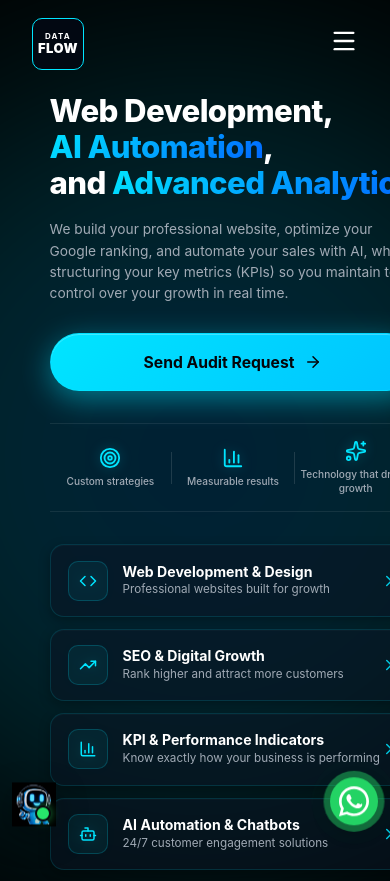
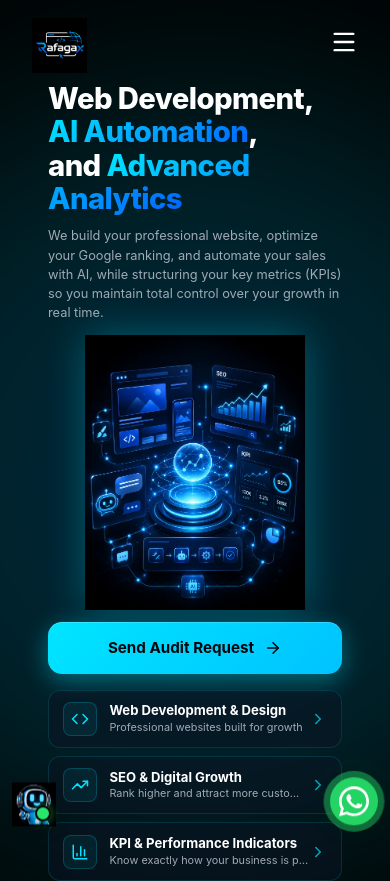
Before and after one commit to rafagax/proyecto-web, a React (Vite) app: page / in a window 390 px wide. Shown: the top 881 px of the page. Built offline with nearby package versions, Linux system fonts and the light colour scheme.

Commit message:
ajustes finales de movil

```diff
--- a/src/App.css
+++ b/src/App.css
@@ -2663,44 +2663,65 @@
   }
 
   .mobile-only {
-    display: unset !important; /* Keep original block/flex display */
+    display: unset !important;
   }
 
   .mobile-only-break {
     display: inline !important;
   }
 
-  /* Force Hero Container Text Left Alignment */
+  /* ── Hero container: compact, left-aligned, no min-height ── */
   .hero-content-responsive {
     text-align: left !important;
     align-items: flex-start !important;
-    padding: 1.5rem 1.1rem !important;
-  }
-
+    padding: 0.6rem 1rem 0 !important;
+    min-height: unset !important;
+    width: 100% !important;
+  }
+
+  /* ── H1 ── */
   .hero-content-responsive .hero-title {
-    font-size: clamp(1.8rem, 8vw, 2.3rem) !important;
+    font-size: clamp(1.65rem, 7.5vw, 2.1rem) !important;
     font-weight: 800 !important;
     letter-spacing: -0.02em !important;
     line-height: 1.15 !important;
     text-align: left !important;
-    margin-bottom: 1.1rem !important;
-  }
-
+    margin-bottom: 0.65rem !important;
+  }
+
+  /* ── Subtitle ── */
   .hero-content-responsive .hero-subtitle {
-    font-size: 0.86rem !important;
+    font-size: 0.8rem !important;
     color: #a0aab5 !important;
-    margin: 0 0 1.8rem 0 !important;
+    margin: 0 0 0.8rem 0 !important;
     max-width: 100% !important;
-    line-height: 1.55 !important;
+    line-height: 1.5 !important;
     text-align: left !important;
   }
 
-  /* Mobile CTA Button - Send Audit Request */
+  /* ── Mobile Hero Image ── */
+  .mobile-hero-img {
+    width: 100% !important;
+    display: flex !important;
+    justify-content: center !important;
+    align-items: center !important;
+    margin-bottom: 0.75rem !important;
+  }
+
+  .mobile-hero-img-el {
+    width: 75% !important;
+    max-width: 220px !important;
+    height: auto !important;
+    object-fit: contain !important;
+    filter: drop-shadow(0 0 20px rgba(0, 229, 255, 0.3)) !important;
+  }
+
+  /* ── Mobile CTA Button ── */
   .mobile-hero-cta {
-    width: 100%;
+    width: 100% !important;
     display: flex !important;
-    justify-content: flex-start;
-    margin-bottom: 2rem;
+    justify-content: center !important;
+    margin-bottom: 1rem !important;
   }
 
   .btn-mobile-audit {
@@ -2708,93 +2729,59 @@
     align-items: center !important;
     justify-content: center !important;
     gap: 10px !important;
-    width: 100%;
-    padding: 0.95rem 1.5rem !important;
-    border-radius: 50px !important;
+    width: 100% !important;
+    padding: 0.85rem 1.2rem !important;
+    border-radius: 14px !important;
     background: linear-gradient(135deg, #00e5ff 0%, #00c3ff 100%) !important;
     color: #05050a !important;
     font-weight: 700 !important;
-    font-size: 0.98rem !important;
+    font-size: 0.95rem !important;
     text-decoration: none !important;
-    border: 1.5px solid rgba(0, 229, 255, 0.6) !important;
-    box-shadow: 0 8px 30px rgba(0, 229, 255, 0.45),
-                inset 0 1px 0 rgba(255, 255, 255, 0.25) !important;
-    transition: all 0.25s ease !important;
+    border: none !important;
+    box-shadow: 0 6px 24px rgba(0, 229, 255, 0.4),
+                inset 0 1px 0 rgba(255, 255, 255, 0.2) !important;
+    transition: all 0.2s ease !important;
     cursor: pointer;
   }
 
   .btn-mobile-audit:active {
-    transform: translateY(1px) scale(0.98) !important;
-    box-shadow: 0 4px 15px rgba(0, 229, 255, 0.3) !important;
-  }
-
-  /* 3-Column Features Section */
-  .mobile-hero-features {
-    display: flex !important;
-    align-items: center;
-    justify-content: space-between;
-    width: 100%;
-    border-top: 1px solid rgba(255, 255, 255, 0.08);
-    border-bottom: 1px solid rgba(255, 255, 255, 0.08);
-    padding: 1rem 0;
-    margin-bottom: 2rem;
-  }
-
-  .feature-col-divider {
-    width: 1px;
-    height: 32px;
-    background: rgba(255, 255, 255, 0.12);
-    flex-shrink: 0;
-  }
-
-  .feature-col {
-    display: flex;
-    flex-direction: column;
-    align-items: center;
-    text-align: center;
-    flex: 1;
-    min-width: 0;
-    padding: 0 4px;
-  }
-
-  .feature-icon {
-    color: #00e5ff !important;
-    margin-bottom: 0.4rem;
-    filter: drop-shadow(0 0 6px rgba(0, 229, 255, 0.25));
-  }
-
-  .feature-col span {
-    font-size: 0.63rem;
-    font-weight: 500;
-    color: #a0aab5;
-    line-height: 1.35;
-  }
-
-  /* 4 Service Cards List */
+    transform: scale(0.97) !important;
+    box-shadow: 0 3px 12px rgba(0, 229, 255, 0.3) !important;
+  }
+
+  /* ── Hero container override ── */
+  .hero .container {
+    padding-bottom: 0.5rem !important;
+    gap: 0 !important;
+  }
+
+  .hero {
+    min-height: unset !important;
+    padding-top: 72px !important;
+  }
+
+  /* ── 4 Service Cards ── */
   .mobile-hero-services {
     display: flex !important;
-    flex-direction: column;
-    gap: 0.75rem;
-    width: 100%;
+    flex-direction: column !important;
+    gap: 0.5rem !important;
+    width: 100% !important;
   }
 
   .mobile-service-card {
-    display: flex;
+    display: flex !important;
     align-items: center;
     background: rgba(10, 20, 35, 0.55) !important;
     border: 1.2px solid rgba(0, 229, 255, 0.14) !important;
-    border-radius: 14px !important;
-    padding: 0.95rem 1.1rem !important;
+    border-radius: 12px !important;
+    padding: 0.7rem 0.9rem !important;
     text-decoration: none !important;
-    transition: all 0.25s ease !important;
+    transition: all 0.2s ease !important;
     width: 100%;
-    box-shadow: inset 0 1px 0 rgba(255, 255, 255, 0.02),
-                0 4px 12px rgba(0, 0, 0, 0.3) !important;
   }
 
   .mobile-service-card:active {
     transform: scale(0.98) !important;
-    background: rgba(10, 20, 35, 0.75) !important;
     border-color: rgba(0, 229, 255, 0.35) !important;
   }
 
@@ -2802,15 +2789,14 @@
     display: flex;
     align-items: center;
     justify-content: center;
-    width: 40px;
-    height: 40px;
-    border-radius: 10px;
-    background: rgba(0, 229, 255, 0.06);
+    width: 34px;
+    height: 34px;
+    border-radius: 8px;
+    background: rgba(0, 229, 255, 0.07);
     border: 1px solid rgba(0, 229, 255, 0.2);
     color: #00e5ff;
-    margin-right: 0.9rem;
+    margin-right: 0.75rem;
     flex-shrink: 0;
-    filter: drop-shadow(0 0 5px rgba(0, 229, 255, 0.15));
   }
 
   .service-card-text {
@@ -2822,14 +2808,14 @@
   }
 
   .service-card-text h4 {
-    font-size: 0.88rem !important;
+    font-size: 0.82rem !important;
     font-weight: 700 !important;
     color: #ffffff !important;
-    margin: 0 0 2px 0 !important;
+    margin: 0 0 1px 0 !important;
   }
 
   .service-card-text p {
-    font-size: 0.73rem !important;
+    font-size: 0.68rem !important;
     color: #a0aab5 !important;
     margin: 0 !important;
     line-height: 1.3 !important;
@@ -2840,229 +2826,8 @@
 
   .service-card-arrow {
     color: #00e5ff !important;
-    opacity: 0.85;
+    opacity: 0.7;
     flex-shrink: 0;
     margin-left: auto;
   }
 }
-
-/* ==========================================================================
-   Simulated iPhone Device Frame & Status Bar (Desktop Mockup Preview)
-   ========================================================================== */
-
-/* Logo Box styling */
-.logo-box {
-  display: flex;
-  flex-direction: column;
-  align-items: center;
-  justify-content: center;
-  width: 52px;
-  height: 52px;
-  border: 1.5px solid #00e5ff;
-  border-radius: 10px;
-  background: #020812;
-  line-height: 1.1;
-  padding: 4px;
-  transition: all 0.3s ease;
-}
-
-.logo-box:hover {
-  box-shadow: 0 0 12px rgba(0, 229, 255, 0.4);
-  transform: translateY(-1px);
-}
-
-.logo-box-mobile {
-  width: 48px;
-  height: 48px;
-  border-radius: 8px;
-}
-
-.logo-data {
-  font-size: 8px;
-  font-weight: 700;
-  color: #ffffff;
-  letter-spacing: 1.2px;
-}
-
-.logo-flow {
-  font-size: 13px;
-  font-weight: 900;
-  color: #ffffff;
-  letter-spacing: 0.5px;
-}
-
-.iphone-status-bar {
-  display: none;
-}
-
-@media (min-width: 769px) {
-  body {
-    background-color: #050a14 !important;
-    background-image: radial-gradient(circle at 50% 50%, #0c1a30 0%, #02060f 100%) !important;
-    display: flex !important;
-    justify-content: center !important;
-    align-items: center !important;
-    min-height: 100vh !important;
-    margin: 0 !important;
-    overflow: hidden !important;
-  }
-
-  .app-container {
-    position: relative !important;
-    width: 390px !important;
-    height: 844px !important;
-    background: #020812 !important;
-    border: 13px solid #1a202c !important;
-    border-radius: 46px !important;
-    box-shadow: 0 25px 60px rgba(0, 0, 0, 0.85),
-                0 0 0 2px rgba(255, 255, 255, 0.05),
-                0 0 45px rgba(0, 229, 255, 0.16) !important;
-    overflow: hidden !important;
-    display: flex !important;
-    flex-direction: column !important;
-    transform: translate3d(0, 0, 0) !important; /* Forces fixed navbar to position here */
-  }
-
-  /* Notch */
-  .app-container::before {
-    content: '' !important;
-    position: absolute !important;
-    top: 0 !important;
-    left: 50% !important;
-    transform: translateX(-50%) !important;
-    width: 125px !important;
-    height: 28px !important;
-    background: #1a202c !important;
-    border-bottom-left-radius: 18px !important;
-    border-bottom-right-radius: 18px !important;
-    z-index: 100000 !important;
-  }
-
-  /* Home Bar Indicator */
-  .app-container::after {
-    content: '' !important;
-    position: absolute !important;
-    bottom: 8px !important;
-    left: 50% !important;
-    transform: translateX(-50%) !important;
-    width: 120px !important;
-    height: 4px !important;
-    background: rgba(255, 255, 255, 0.5) !important;
-    border-radius: 10px !important;
-    z-index: 100000 !important;
-    pointer-events: none !important;
-  }
-
-  main {
-    flex: 1 !important;
-    overflow-y: auto !important;
-    scrollbar-width: none !important;
-  }
-  main::-webkit-scrollbar {
-    display: none !important;
-  }
-
-  /* Fixed Navigation position adjustments relative to container top (under status bar) */
-  .navbar {
-    top: 32px !important;
-    position: absolute !important;
-    width: 100% !important;
-    padding: 0.8rem 0 !important;
-    background: rgba(2, 8, 18, 0.95) !important;
-    backdrop-filter: blur(10px) !important;
-    -webkit-backdrop-filter: blur(10px) !important;
-  }
-
-  /* Status Bar */
-  .iphone-status-bar {
-    display: flex !important;
-    justify-content: space-between;
-    align-items: center;
-    width: 100%;
-    height: 32px;
-    padding: 0 28px 0 24px;
-    background: #020812;
-    color: #ffffff;
-    font-size: 0.76rem;
-    font-weight: 600;
-    font-family: -apple-system, BlinkMacSystemFont, "SF Pro Text", "Segoe UI", sans-serif;
-    position: absolute;
-    top: 0;
-    left: 0;
-    z-index: 99999;
-    user-select: none;
-    pointer-events: none;
-  }
-
-  .status-icons {
-    display: flex;
-    align-items: center;
-    gap: 6px;
-  }
-
-  .signal-bars {
-    display: flex;
-    align-items: flex-end;
-    gap: 1.5px;
-    height: 9px;
-  }
-
-  .signal-bars .bar {
-    width: 2px;
-    background: #ffffff;
-    border-radius: 0.5px;
-  }
-  .signal-bars .bar1 { height: 3px; }
-  .signal-bars .bar2 { height: 5px; }
-  .signal-bars .bar3 { height: 7px; }
-  .signal-bars .bar4 { height: 9px; }
-
-  .wifi-icon {
-    width: 13px;
-    height: 9px;
-    fill: currentColor;
-  }
-
-  .battery-box {
-    width: 18px;
-    height: 9px;
-    border: 1px solid #ffffff;
-    border-radius: 2.5px;
-    padding: 0.8px;
-    position: relative;
-    display: flex;
-    align-items: center;
-  }
-
-  .battery-level {
-    display: block;
-    width: 100%;
-    height: 100%;
-    background: #ffffff;
-    border-radius: 1px;
-  }
-
-  .battery-tip {
-    content: '';
-    position: absolute;
-    right: -2.5px;
-    top: 50%;
-    transform: translateY(-50%);
-    width: 1.5px;
-    height: 3.5px;
-    background: #ffffff;
-    border-top-right-radius: 1px;
-    border-bottom-right-radius: 1px;
-  }
-
-  /* Padding adjustments inside the mock container */
-  .hero {
-    padding-top: 108px !important;
-  }
-
-  .floating-whatsapp {
-    position: absolute !important;
-    bottom: 22px !important;
-    right: 22px !important;
-  }
-}
--- a/src/App.jsx
+++ b/src/App.jsx
@@ -45,7 +45,7 @@ function App() {
         {/* Floating Buttons */}
         <a href="https://wa.me/584144735431?text=Hello,%20I%20came%20from%20your%20website%20and%20I'd%20like%20to%20ask%20something." target="_blank" rel="noopener noreferrer" className="floating-whatsapp">
           <svg width="30" height="30" viewBox="0 0 24 24" fill="none" xmlns="http://www.w3.org/2000/svg">
-            <path d="M20.52 3.449C18.24 1.245 15.24 0 12 0C5.383 0 0 5.383 0 12C0 14.12 0.549 16.19 1.593 18.016L0 24L6.115 22.396C7.882 23.344 9.905 23.856 12 23.856C18.617 23.856 24 18.473 24 12C24 8.76 22.755 5.76 20.52 3.449ZM12 21.841C10.203 21.841 8.468 21.359 6.953 20.461L6.593 20.248L2.946 21.203L3.918 17.656L3.684 17.284C2.688 15.704 2.156 13.888 2.156 12C2.156 6.577 6.577 2.156 12 2.156C14.633 2.156 17.076 3.181 18.939 5.044C20.801 6.907 21.827 9.349 21.827 12C21.827 17.423 17.423 21.841 12 21.841ZM17.423 14.588C17.125 14.439 15.656 13.715 15.385 13.616C15.115 13.517 14.916 13.468 14.717 13.765C14.519 14.063 13.973 14.708 13.805 14.907C13.636 15.105 13.468 15.13 13.171 14.981C12.873 14.832 11.909 14.517 10.771 13.501C9.885 12.711 9.288 11.733 9.119 11.436C8.951 11.139 9.101 10.978 9.25 10.831C9.384 10.697 9.553 10.479 9.702 10.306C9.851 10.132 9.901 10.008 10 9.81C10.099 9.612 10.05 9.438 9.975 9.29C9.9 9.141 9.288 7.643 9.032 7.03C8.784 6.435 8.536 6.516 8.357 6.505C8.188 6.495 7.989 6.495 7.791 6.495C7.592 6.495 7.27 6.569 6.997 6.867C6.724 7.164 5.955 7.883 5.955 9.346C5.955 10.809 7.022 12.222 7.171 12.421C7.32 12.619 9.245 15.707 12.27 16.902C14.656 17.844 15.291 17.656 15.936 17.557C16.581 17.458 18.016 16.69 18.313 15.847C18.611 15.005 18.611 14.286 18.512 14.137C18.413 13.988 18.215 13.888 17.917 13.74Z" fill="white"/>
+            <path d="M20.52 3.449C18.24 1.245 15.24 0 12 0C5.383 0 0 5.383 0 12C0 14.12 0.549 16.19 1.593 18.016L0 24L6.115 22.396C7.882 23.344 9.905 23.856 12 23.856C18.617 23.856 24 18.473 24 12C24 8.76 22.755 5.76 20.52 3.449ZM12 21.841C10.203 21.841 8.468 21.359 6.953 20.461L6.593 20.248L2.946 21.203L3.918 17.656L3.684 17.284C2.688 15.704 2.156 13.888 2.156 12C2.156 6.577 6.577 2.156 12 2.156C14.633 2.156 17.076 3.181 18.939 5.044C20.801 6.907 21.827 9.349 21.827 12C21.827 17.423 17.423 21.841 12 21.841ZM17.423 14.588C17.125 14.439 15.656 13.715 15.385 13.616C15.115 13.517 14.916 13.468 14.717 13.765C14.519 14.063 13.973 14.708 13.805 14.907C13.636 15.105 13.468 15.13 13.171 14.981C12.873 14.832 11.909 14.517 10.771 13.501C9.885 12.711 9.288 11.733 9.119 11.436C8.951 11.139 9.101 10.978 9.25 10.831C9.384 10.697 9.553 10.479 9.702 10.306C9.851 10.132 9.901 10.008 10 9.81C10.099 9.612 10.05 9.438 9.975 9.29C9.9 9.141 9.288 7.643 9.032 7.03C8.784 6.435 8.536 6.516 8.357 6.505C8.188 6.495 7.989 6.495 7.791 6.495C7.592 6.495 7.27 6.569 6.997 6.867C6.724 7.164 5.955 7.883 5.955 9.346C5.955 10.809 7.022 12.222 7.171 12.421C7.32 12.619 9.245 15.707 12.27 16.902C14.656 17.844 15.291 17.656 15.936 17.557C16.581 17.458 18.016 16.69 18.313 15.847C18.611 15.005 18.611 14.286 18.512 14.137C18.413 13.988 18.215 13.888 17.917 13.74Z" fill="white" />
           </svg>
         </a>
         <Chatbot />
--- a/src/components/Navbar.jsx
+++ b/src/components/Navbar.jsx
@@ -41,33 +41,10 @@ const Navbar = () => {
 
   return (
     <>
-      {/* iPhone Status Bar (Desktop Mockup Only) */}
-      <div className="iphone-status-bar desktop-only">
-        <span className="status-time">9:41</span>
-        <div className="status-icons">
-          <span className="signal-bars">
-            <span className="bar bar1"></span>
-            <span className="bar bar2"></span>
-            <span className="bar bar3"></span>
-            <span className="bar bar4"></span>
-          </span>
-          <svg className="wifi-icon" width="13" height="9" viewBox="0 0 16 12" fill="currentColor" xmlns="http://www.w3.org/2000/svg">
-            <path d="M8 12a2 2 0 1 1 0-4 2 2 0 0 1 0 4zm0-6c2.2 0 4.2.9 5.7 2.3l-1.4 1.4A5.9 5.9 0 0 0 8 7.5a5.9 5.9 0 0 0-4.3 1.8L2.3 7.9A7.9 7.9 0 0 1 8 6zm0-4c3.3 0 6.3 1.3 8.5 3.5l-1.4 1.4A9.9 9.9 0 0 0 8 3.5a9.9 9.9 0 0 0-7.1 2.9L.5 5C2.7 2.8 5.7 1.5 8 1.5z" />
-          </svg>
-          <span className="battery-box">
-            <span className="battery-level"></span>
-            <span className="battery-tip"></span>
-          </span>
-        </div>
-      </div>
-
       <header className={`navbar ${isScrolled ? 'scrolled' : ''}`}>
         <div className="container">
           <Link to="/" className="navbar-logo">
-            <div className="logo-box">
-              <span className="logo-data">DATA</span>
-              <span className="logo-flow">FLOW</span>
-            </div>
+            <img src={logoImg} alt="Digital Investments Logo" className="header-logo" />
           </Link>
 
           <nav className="navbar-links">
@@ -109,10 +86,7 @@ const Navbar = () => {
       <div className={`mobile-menu ${mobileMenuOpen ? 'open' : ''}`}>
         <div className="mobile-menu-header">
           <Link to="/" className="navbar-logo" onClick={() => setMobileMenuOpen(false)}>
-            <div className="logo-box logo-box-mobile">
-              <span className="logo-data">DATA</span>
-              <span className="logo-flow">FLOW</span>
-            </div>
+            <img src={logoImg} alt="Digital Investments Logo" className="mobile-nav-logo" />
           </Link>
           <button className="mobile-menu-close" onClick={() => setMobileMenuOpen(false)}>
             <X size={32} />
--- a/src/pages/Home.jsx
+++ b/src/pages/Home.jsx
@@ -172,6 +172,11 @@ const Home = () => {
               </a>
             </div>
 
+            {/* Mobile: Hero Image between subtitle and CTA */}
+            <div className="mobile-hero-img mobile-only">
+              <img src={heroImg} alt="AI Technology" className="mobile-hero-img-el" />
+            </div>
+
             {/* Mobile Hero CTA Button (Mobile Only) */}
             <div className="mobile-hero-cta mobile-only">
               <a
@@ -183,24 +188,6 @@ const Home = () => {
                 Send Audit Request
                 <ArrowRight size={18} />
               </a>
-            </div>
-
-            {/* Mobile Hero Features Row (Mobile Only) */}
-            <div className="mobile-hero-features mobile-only">
-              <div className="feature-col">
-                <Target size={22} className="feature-icon" />
-                <span>Custom strategies</span>
-              </div>
-              <div className="feature-col-divider"></div>
-              <div className="feature-col">
-                <BarChart3 size={22} className="feature-icon" />
-                <span>Measurable results</span>
-              </div>
-              <div className="feature-col-divider"></div>
-              <div className="feature-col">
-                <Sparkles size={22} className="feature-icon" />
-                <span>Technology that drives growth</span>
-              </div>
             </div>
 
             {/* Mobile Hero Service Cards List (Mobile Only) */}
@@ -270,7 +257,8 @@ const Home = () => {
               </form>
             </div>
           </div>
-          <div className="hero-image" style={{ display: 'flex', justifyContent: 'center', alignItems: 'center' }}>
+          {/* Desktop hero image */}
+          <div className="hero-image desktop-only" style={{ display: 'flex', justifyContent: 'center', alignItems: 'center' }}>
             <img src={heroImg} alt="AI Technology" style={{ maxWidth: '100%', maxHeight: '500px', objectFit: 'contain', filter: 'drop-shadow(0 0 30px rgba(0, 229, 255, 0.3))' }} />
           </div>
         </div>
```
